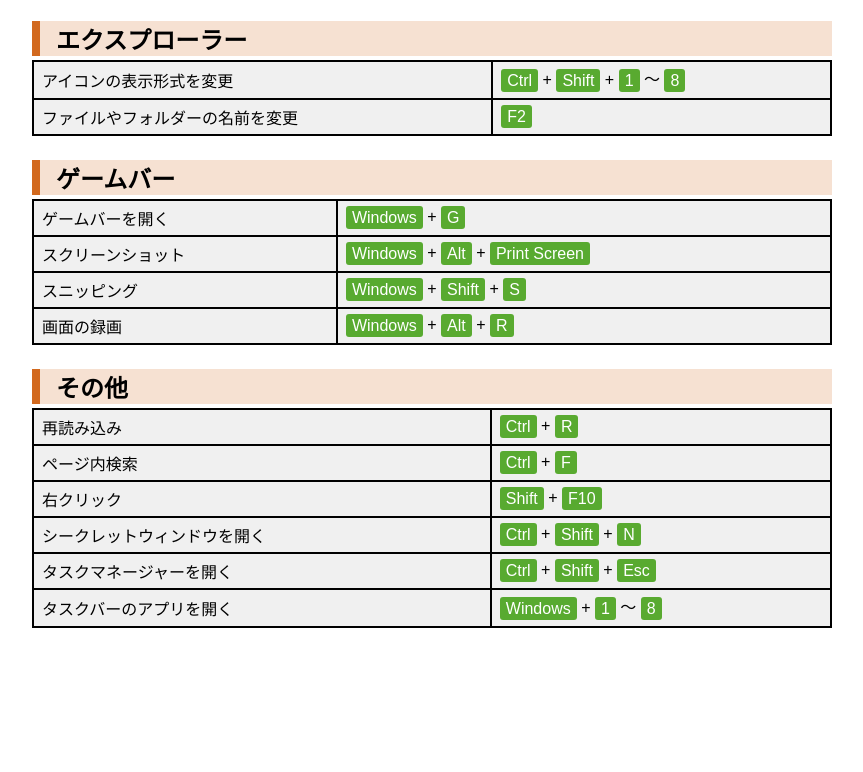
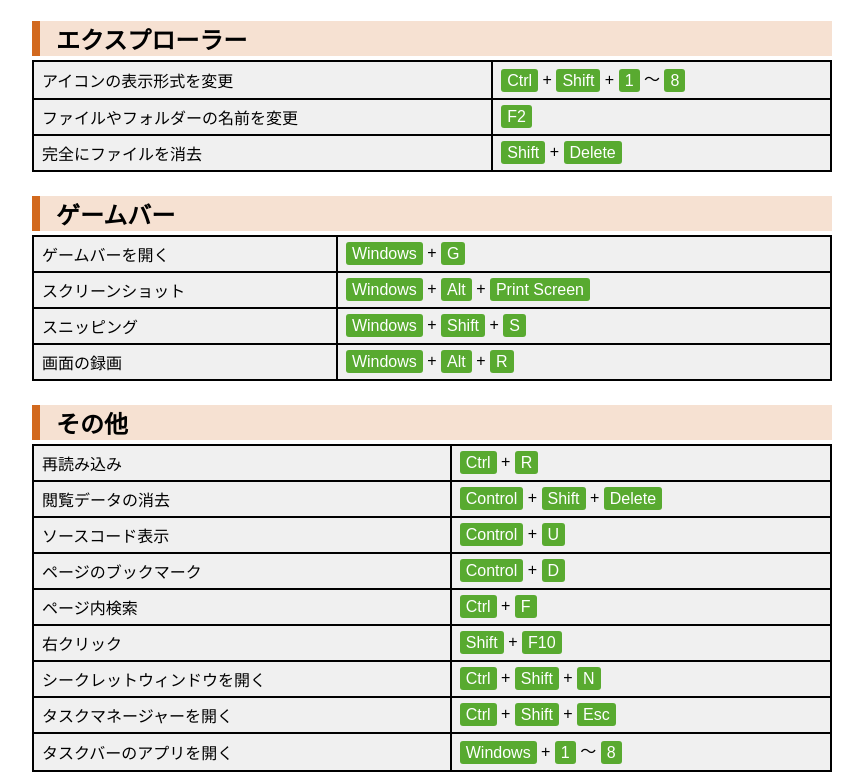
Before and after one commit to furgaimamura/PC-shortcut, a plain HTML site: page index.html in a window 1280 px wide. Shown: the part 902-1674 px from the top of the page, without its empty margins (208-1071 px from the left). Before the commit the page ends 1530 px from the top, so only its background shows below. Drawn offline with nearby package versions, Linux system fonts and the light colour scheme.

Commit message:
Add files via upload

```diff
--- a/index.html
+++ b/index.html
@@ -10,7 +10,6 @@
   <link rel="stylesheet" href="https://cdn.jsdelivr.net/npm/bootstrap-icons@1.8.2/font/bootstrap-icons.css">
   <link rel="stylesheet" href="styles.css">
 </head>
-
 
 <body>
   <div class="hero">
@@ -99,6 +98,9 @@
             <tr>
               <td>ファイルやフォルダーの名前を変更</td>
               <td><span>F2</span></td></tr>
+            <tr>
+              <td>完全にファイルを消去</td>
+              <td><span>Shift</span> + <span>Delete</span></td></tr>
             </tbody>
           </table>
 
@@ -127,6 +129,15 @@
             <td>再読み込み</td>
             <td><span>Ctrl</span> + <span>R</span></td></tr>
           <tr>
+            <td>閲覧データの消去</td>
+            <td><span>Control</span> + <span>Shift</span> + <span>Delete</span></td></tr>
+          <tr>
+            <td>ソースコード表示</td>
+            <td><span>Control</span> + <span>U</span></td></tr>
+          <tr>
+            <td>ページのブックマーク</td>
+              <td><span>Control</span> + <span>D</span></td></tr>
+          <tr>
             <td>ページ内検索</td>
             <td><span>Ctrl</span> + <span>F</span></td></tr>
           <tr>
```
